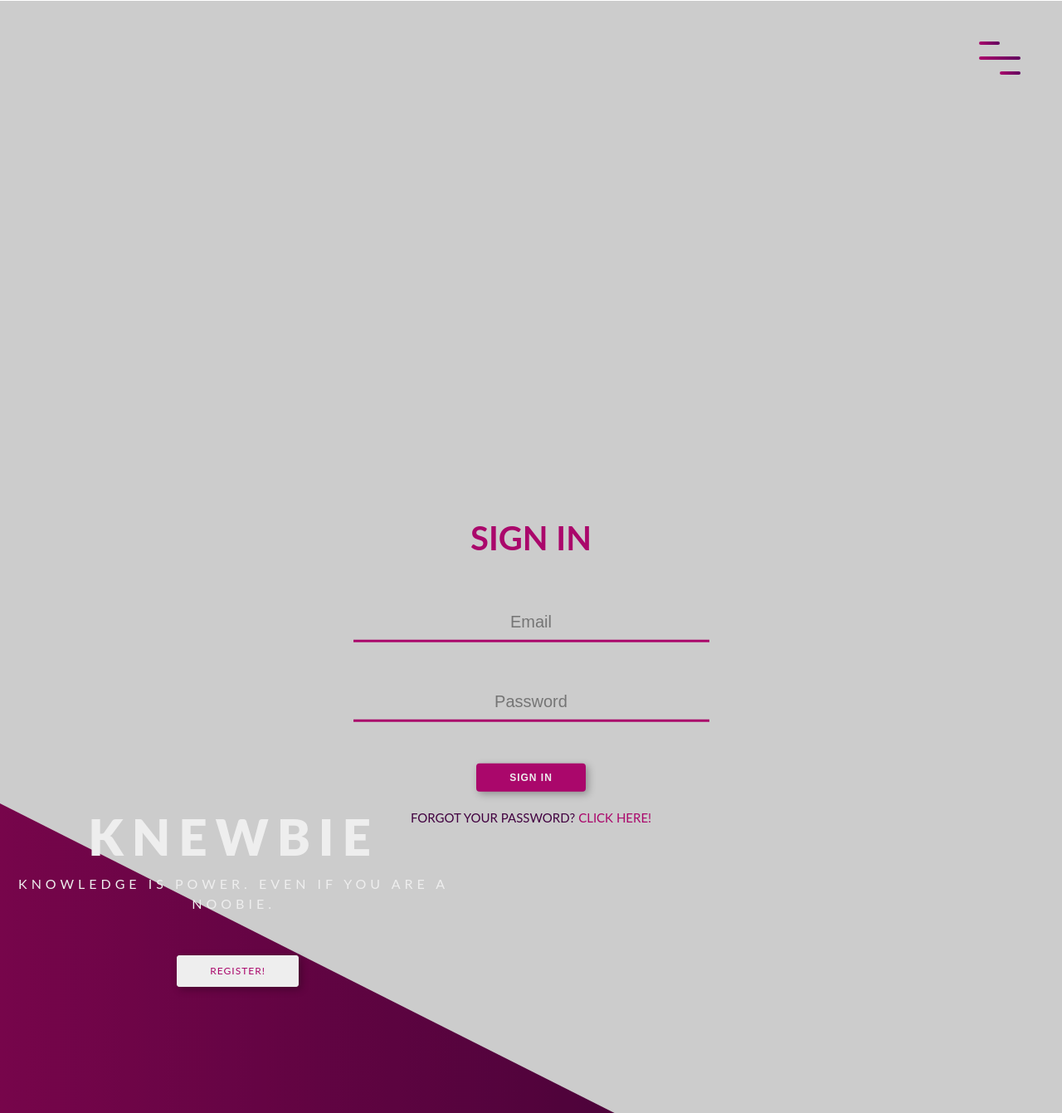
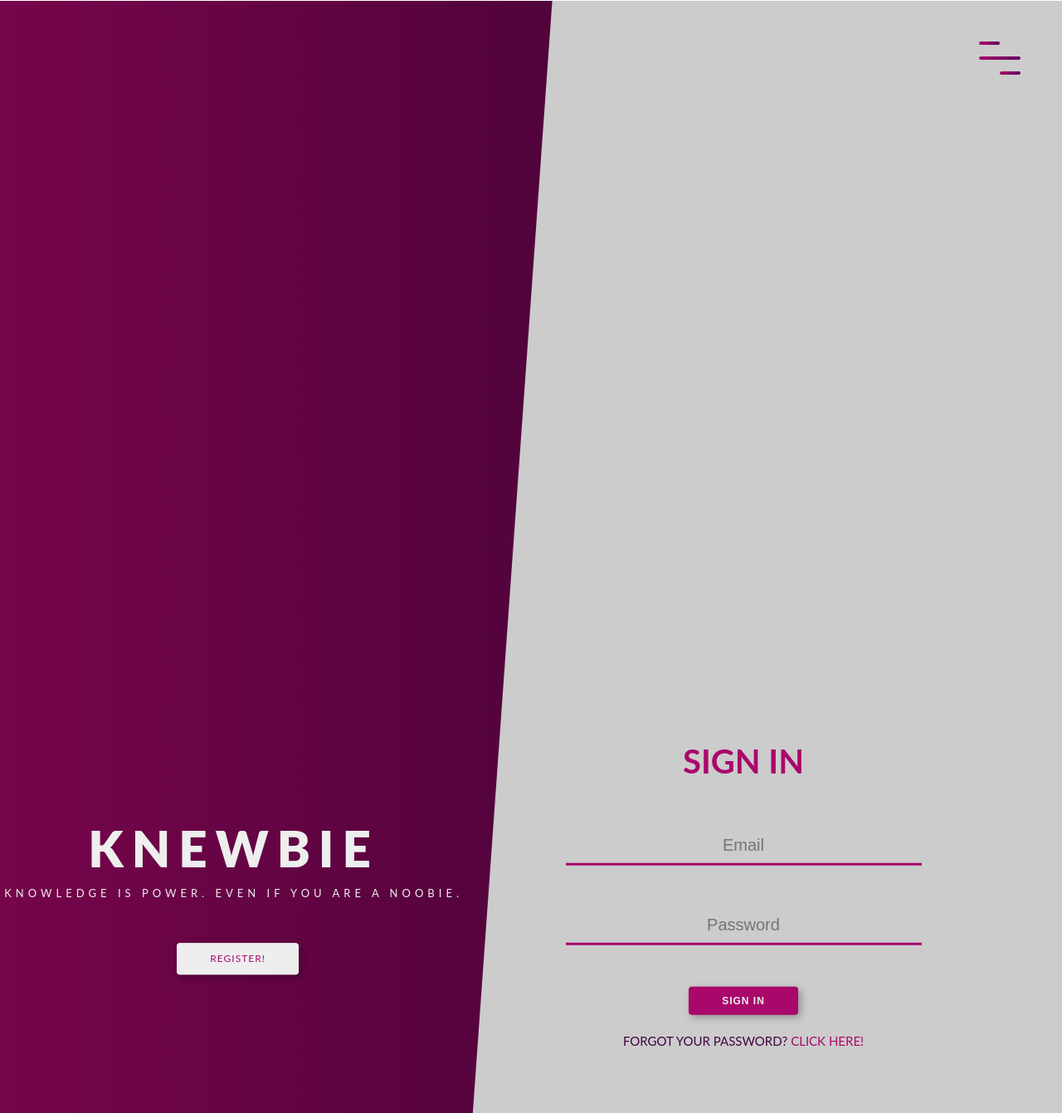
Before and after one commit to Orbital-Knewbie/Knewbie, a Flask app: page / in a window 1280 px wide. Shown: the top 1341 px of the page at 83% size. Run offline with Flask 2, Linux system fonts and the light colour scheme; parts of the project's set-up code (start-up, migrations or seed data) failed here and were passed over; some libraries are stand-ins or nearby versions.

Commit message:
Address homepage breakpoint responsive style and update images for User Guides

```diff
--- a/app/static/content/homepagestyle.css
+++ b/app/static/content/homepagestyle.css
@@ -64,7 +64,7 @@ body, html {
 }
 
 .subtext {
-  font-size: 1.6rem;
+  font-size: 1.3rem;
   font-weight: 400;
   letter-spacing: 0.5rem
 }
@@ -320,7 +320,7 @@ bottom-text p {
     transform: scale(0.95);
 }
 
-@media screen and (max-width: 1440px) {
+@media screen and (max-width: 1000px) {
   .gradient-clipped {
     width: 100%;
     height: 75vh;
@@ -331,6 +331,10 @@ bottom-text p {
     color: var(--LIGHTPURPLE);
     background-color: var(--GREY);
     outline-color: var(--LIGHTPURPLE);
+  }
+
+  .subtext {
+      font-size: 0.8rem;
   }
 }
 
```
Also changed, not shown: app.db, 5 other files.
